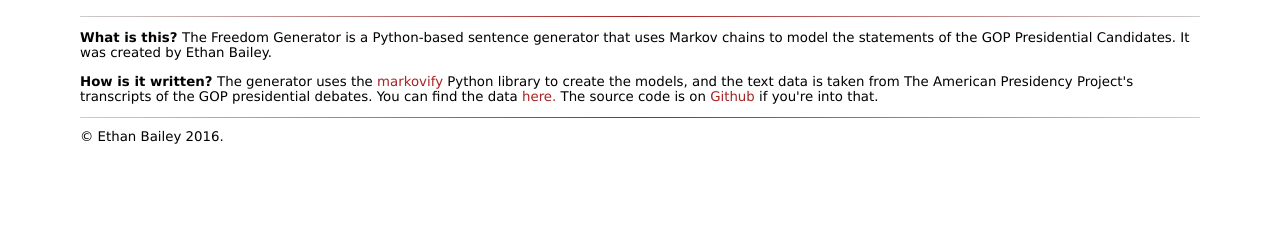
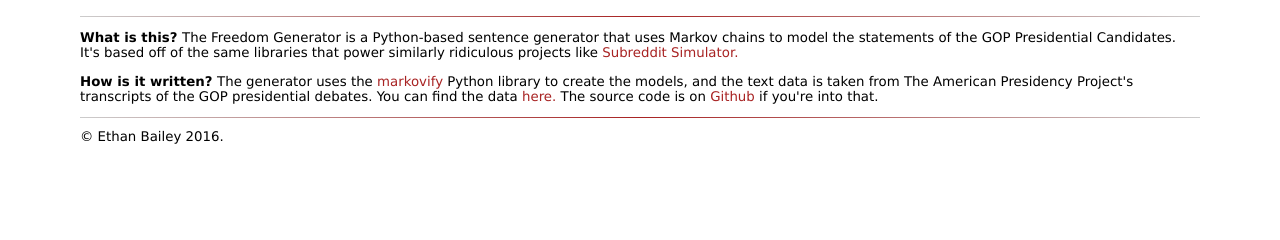
Before and after one commit to ebai101/freedom-generator, a Flask app: template templates/index.html in a window 1280 px wide. Shown: the part 201-441 px from the top of the page. Run offline with Flask 2, Linux system fonts and the light colour scheme; the template is opened without the code that fills it, so the values that code supplies are empty; parts of the project's set-up code (start-up, migrations or seed data) failed here and were passed over; some libraries are stand-ins or nearby versions.

Commit message:
linked subreddit sim

```diff
--- a/templates/index.html
+++ b/templates/index.html
@@ -14,7 +14,7 @@
 <hr>
 <p>“<span class=text>{{ text|safe }}</span>”</p>
 <hr>
-<p class=info><span class=question>What is this? </span>The Freedom Generator is a Python-based sentence generator that uses Markov chains to model the statements of the GOP Presidential Candidates. It was created by Ethan Bailey.</p>
+<p class=info><span class=question>What is this? </span>The Freedom Generator is a Python-based sentence generator that uses Markov chains to model the statements of the GOP Presidential Candidates. It's based off of the same libraries that power similarly ridiculous projects like <a href="https://www.reddit.com/r/SubredditSimulator">Subreddit Simulator.</a>
 <p class=info><span class=question>How is it written? </span>The generator uses the <a href="https://github.com/jsvine/markovify">markovify</a> Python library to create the models, and the text data is taken from The American Presidency Project's transcripts of the GOP presidential debates. You can find the data <a href="http://www.presidency.ucsb.edu/debates.php">here.</a> The source code is on <a href="https://github.com/ebai101/freedom-generator">Github</a> if you're into that.</p>
 <div class=footer>
 <hr>
```
